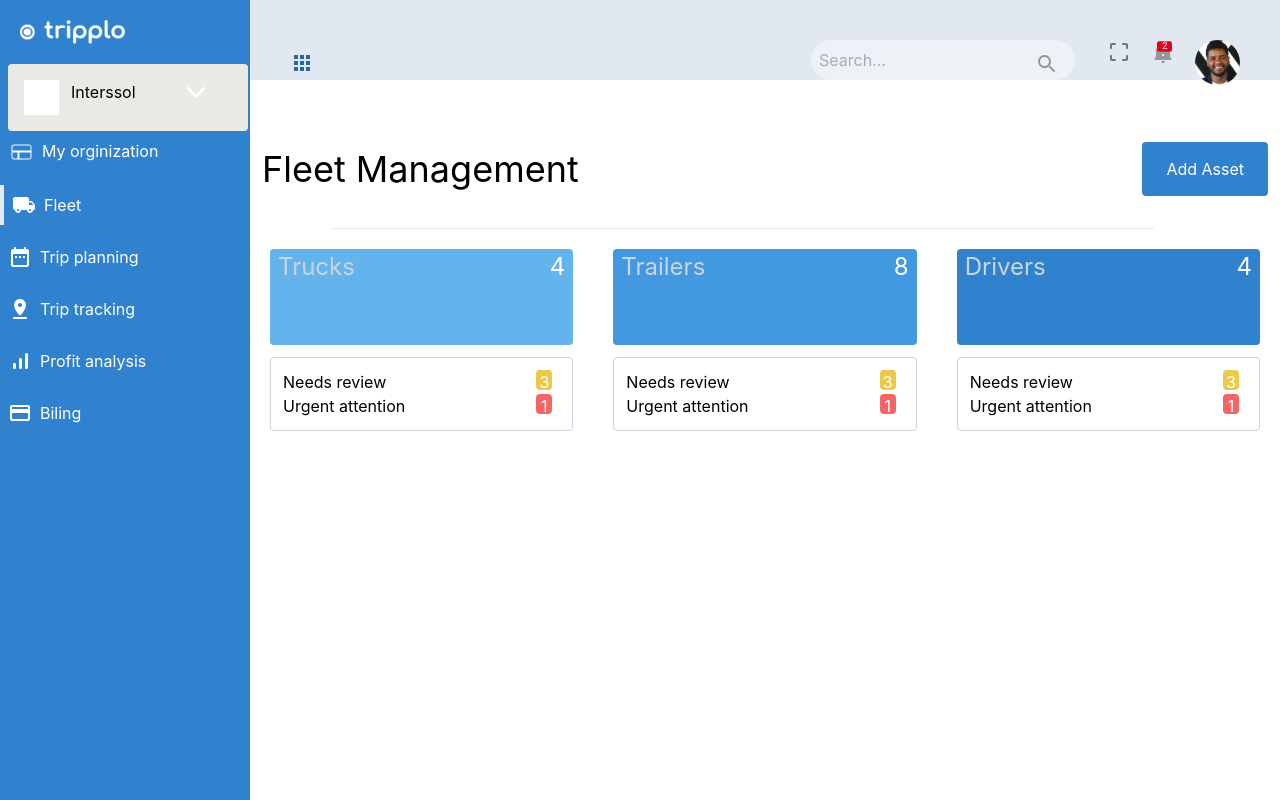
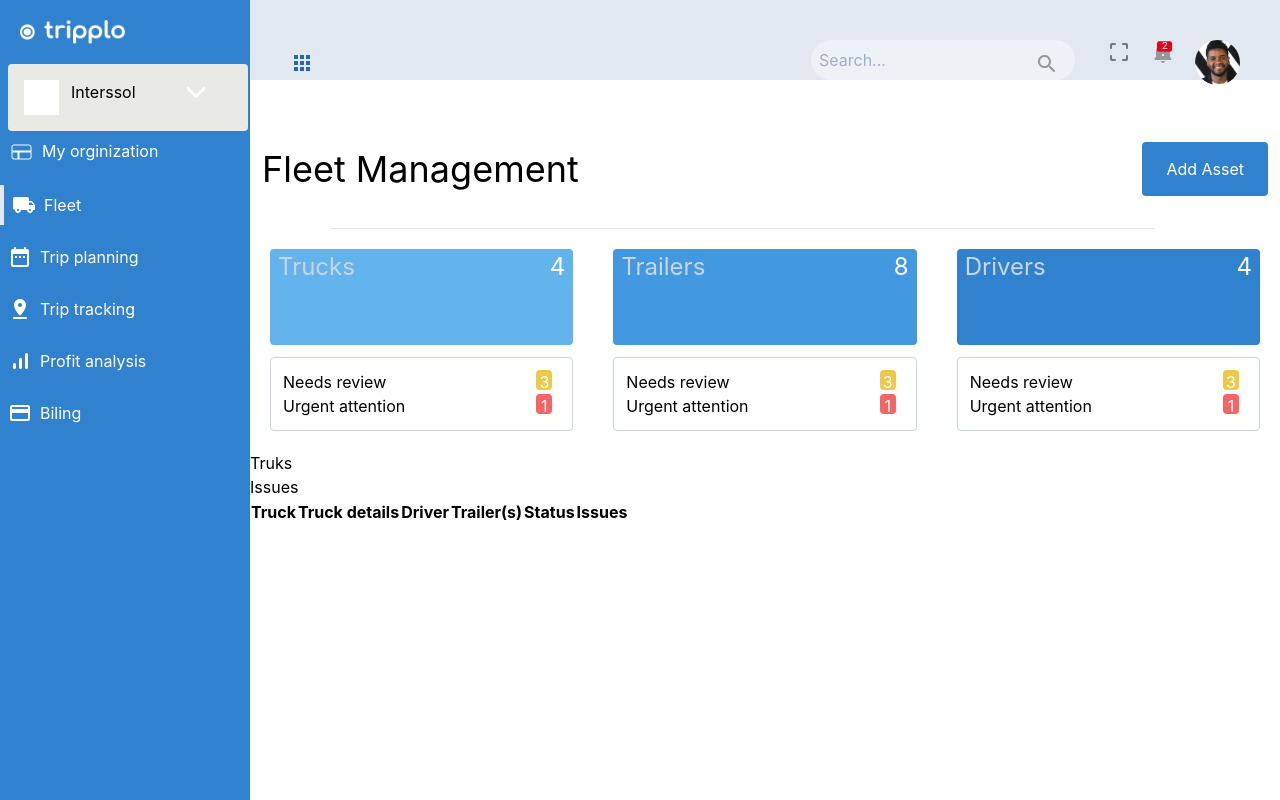
Before and after one commit to AmoDinho/tripplo-dashboard, a React (Create React App) app: page / in a window 1280 px wide. Built offline with nearby package versions, Linux system fonts and the light colour scheme.

Commit message:
imported table into fleet index

```diff
--- a/src/components/fleet/FleetIndex.js
+++ b/src/components/fleet/FleetIndex.js
@@ -1,11 +1,13 @@
 import React from 'react'
 import AddAsset from './AddAsset'
 import AssetRow from './AssetRow'
+import Table from '../table/Table'
 const FleetIndex = () => {
     return (
         <>
             <AddAsset />
             <AssetRow />
+            <Table />
         </>
     )
 }
--- a/src/components/table/Table.js
+++ b/src/components/table/Table.js
@@ -3,6 +3,20 @@ import React from 'react'
 const Table = () => {
     return (
         <>
+            <div>
+                <div>Truks</div>
+                <diV>Issues</diV>
+            </div>
+            <table>
+                <tr>
+                    <th>Truck</th>
+                    <th>Truck details</th>
+                    <th>Driver</th>
+                    <th>Trailer(s)</th>
+                    <th>Status</th>
+                    <th colSpan="2">Issues</th>
+                </tr>
+            </table>
 
         </>
     )
```
